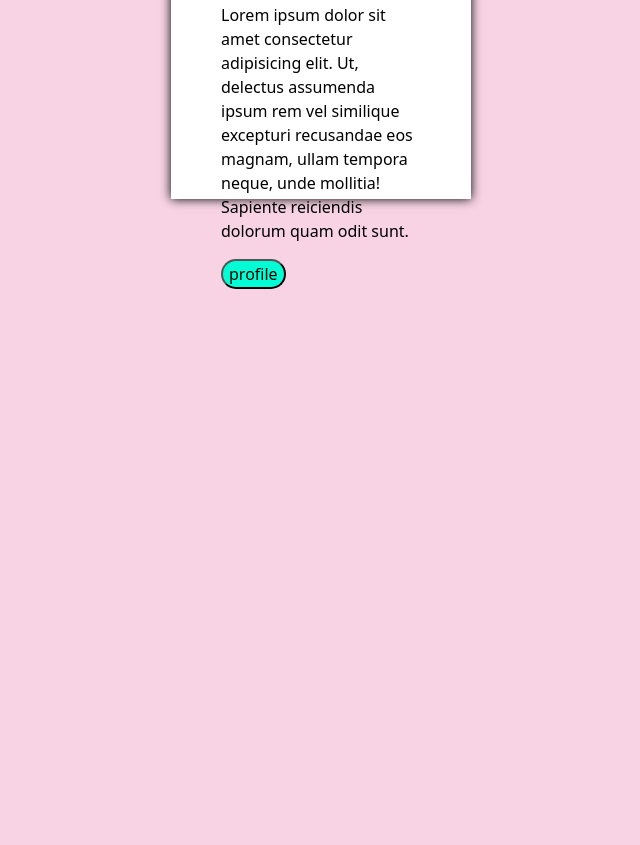
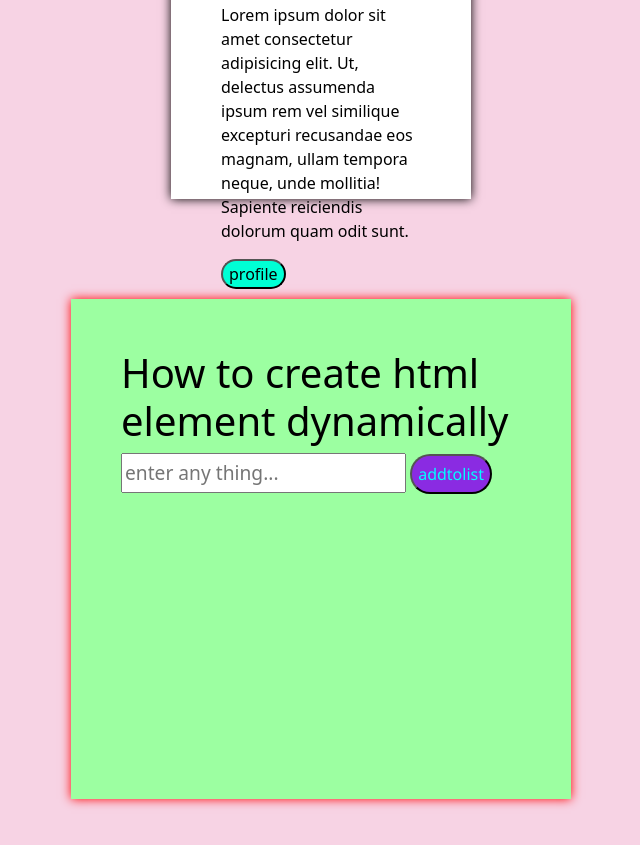
Before and after one commit to ShivaTeja-27/JavaScriptReact2022, a plain HTML site: page index.html in a window 1280 px wide. Shown: the part 1543-2388 px from the top of the page, without its empty margins (319-959 px from the left). Before the commit the page ends 1842 px from the top, so only its background shows below. Drawn offline with nearby package versions, Linux system fonts and the light colour scheme.

Commit message:
html element create dynamically in js ,webpagetask

```diff
--- /dev/null
+++ b/DynamicallyDOMhtml.js
@@ -0,0 +1,29 @@
+// <!-- How to create html element dynamically -->
+// use index.html and styles.css
+
+var orderedlistcreated = document.createElement("ol"); // ol created outside function so that its loaded first
+
+function displayList() {
+    console.log(document);
+
+    var Textboxlist1 = document.getElementById("textboxlist");
+
+    var maintextboxlist = Textboxlist1.value;
+
+
+    orderedlistcreated.style.color = "black";
+
+    var listCreated = document.createElement("li");
+
+    listCreated.style.color = "black";
+
+
+    listCreated.innerText = maintextboxlist;
+
+    orderedlistcreated.appendChild(listCreated);
+
+
+    document.querySelector(".divinsert").appendChild(orderedlistcreated);
+
+    Textboxlist1.value = "";
+}
--- a/index.html
+++ b/index.html
@@ -6,7 +6,8 @@
     <meta http-equiv="X-UA-Compatible" content="IE=edge">
     <meta name="viewport" content="width=device-width, initial-scale=1.0">
     <!-- bootstrap 5.0.2 -->
-    <link href="https://cdn.jsdelivr.net/npm/bootstrap@5.0.2/dist/css/bootstrap.min.css" rel="stylesheet" integrity="sha384-EVSTQN3/azprG1Anm3QDgpJLIm9Nao0Yz1ztcQTwFspd3yD65VohhpuuCOmLASjC" crossorigin="anonymous">
+    <link href="https://cdn.jsdelivr.net/npm/bootstrap@5.0.2/dist/css/bootstrap.min.css" rel="stylesheet"
+        integrity="sha384-EVSTQN3/azprG1Anm3QDgpJLIm9Nao0Yz1ztcQTwFspd3yD65VohhpuuCOmLASjC" crossorigin="anonymous">
     <link rel="stylesheet" href="styles.css">
 
     <title>JavaSCRIPT BY Kabir singh</title>
@@ -50,13 +51,44 @@
     <!-- DARK MODE USING JS -->
 
     <div id="darkmode">
-            <input type="checkbox" name="DARK MODE" onclick="CheckBOXdark()" id="CheckBOXID"><span><h1 id="DarkmodeName1">DARK MODE</h1></span>
+        <input type="checkbox" name="DARK MODE" onclick="CheckBOXdark()" id="CheckBOXID"><span>
+            <h1 id="DarkmodeName1">DARK MODE</h1>
+        </span>
 
-            <h1 id="DarkmodeName2">SHIVATEJA</h1>
-            <br>
-            <p id="DarkmodeName3">Lorem ipsum dolor sit amet consectetur adipisicing elit. Ut, delectus assumenda ipsum rem vel similique excepturi recusandae eos magnam, ullam tempora neque, unde mollitia! Sapiente reiciendis dolorum quam odit sunt.</p>
-            <button id="DarkmodeName4">profile</button>
+        <h1 id="DarkmodeName2">SHIVATEJA</h1>
+        <br>
+        <p id="DarkmodeName3">Lorem ipsum dolor sit amet consectetur adipisicing elit. Ut, delectus assumenda ipsum rem
+            vel similique excepturi recusandae eos magnam, ullam tempora neque, unde mollitia! Sapiente reiciendis
+            dolorum quam odit sunt.</p>
+        <button id="DarkmodeName4">profile</button>
     </div>
+
+    <!-- How to create html element dynamically -->
+
+    <div id="HTMLdynamically" class="divinsert">
+
+        <h1 style="color: #000;">How to create html element dynamically</h1>
+
+        <input id="textboxlist" type="text" placeholder="enter any thing...">
+        <button id="listButton" onclick="displayList()" type="button">addtolist</button>
+
+    </div>
+
+    <!-- TASK WEBPAGE ONCLICK  -->
+
+    <div id="TaskWebpageFrom ONCLICK">
+        <!-- //<script src="TaskWebpage.js"></script>// -->
+        <!-- TaskWebpage.html -->
+        <!-- TaskWebpage.css -->
+
+    </div>
+
+<!--  -->
+
+
+
+
+
 
 
 
@@ -118,11 +150,13 @@
     <script src="EvenAddOddMultiplyloop.js"></script>
 
 
-    <!-- DOM intro and OnClick--(DOCUMENT OBJECT MODEL INTRO) -- 53: 42 sec dom starts-->
+    <!-- DOM intro and OnClick--(DOCUMENT OBJECT MODEL INTRO) -- 1:21: 56 sec dom starts-->
     <script src="DOM.js"></script>
     <script src="DarkModeDOM.js"></script>
-    <script src=".js"></script>
-    <script src=".js"></script>
+    <script src="DynamicallyDOMhtml.js"></script>
+
+    <script src="TaskWebpage.js"></script>   <!--follow these::  TaskWebpage.html --> <!-- TaskWebpage.css -->
+
     <script src=".js"></script>
     <script src=".js"></script>
     <script src=".js"></script>
--- a/styles.css
+++ b/styles.css
@@ -1,14 +1,14 @@
 body {
-    background-color:rgb(247, 211, 228);
+    background-color: rgb(247, 211, 228);
     color: rgb(0, 0, 0);
 }
 
-button{
+button {
     background-color: rgb(0, 255, 213);
     border-radius: 30px;
 }
 
-#DOM{
+#DOM {
     width: 300px;
     padding: 50px;
     text-align: center;
@@ -20,7 +20,7 @@ button{
 }
 
 
-#domquestion{
+#domquestion {
     background-color: brown;
     width: 300px;
     padding: 50px;
@@ -31,7 +31,7 @@ button{
     border-radius: 20%;
 }
 
-#passwordVisible{
+#passwordVisible {
     background-color: rgb(42, 165, 48);
     width: 300px;
     padding: 50px;
@@ -42,21 +42,21 @@ button{
     border-radius: 20%;
 }
 
-#passBtn{
+#passBtn {
     height: 40px;
     font-family: 'Segoe UI', Tahoma, Geneva, Verdana, sans-serif;
     background-color: blueviolet;
     color: aqua;
 }
 
-#PassInput{
+#PassInput {
     height: 40px;
     /* width: 100px; */
     font-size: larger;
 }
 
 
-#darkmode{
+#darkmode {
     background-color: rgb(255, 255, 255);
     height: 60vh;
     width: 300px;
@@ -67,8 +67,35 @@ button{
 
 }
 
-#CheckBOXID{
+#CheckBOXID {
     height: 50px;
     width: 50px;
     position: left;
 }
+
+/* //////////////////////////////////////////////////////// */
+#HTMLdynamically {
+    background-color: rgb(156, 255, 161);
+    width: 500px;
+    padding: 50px;
+    /* text-align: center; */
+    box-shadow: 0 0 10px rgb(255, 0, 0);
+    margin: 100px auto;
+    color: bisque;
+    height: 500px;
+}
+
+#listButton {
+    height: 40px;
+    font-family: 'Segoe UI', Tahoma, Geneva, Verdana, sans-serif;
+    background-color: blueviolet;
+    color: aqua;
+}
+
+#textboxlist {
+    height: 40px;
+    /* width: 100px; */
+    font-size: larger;
+}
+
+/* //////////////////////////////////////////////////// */
```
Also changed, not shown: TaskWebpage.html (added, +19 -0 lines), TaskWebpage.css (added), TaskWebpage.js (added).
